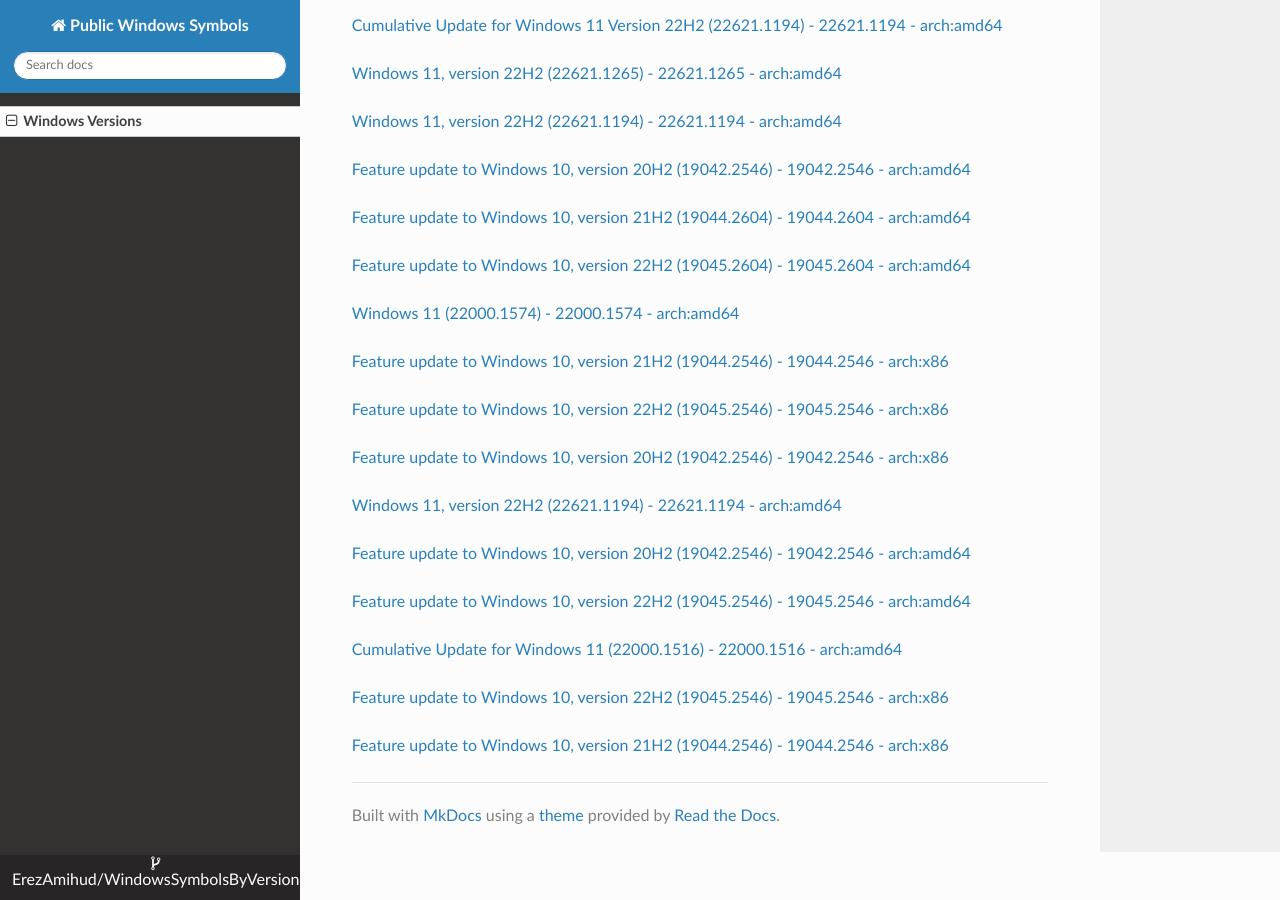
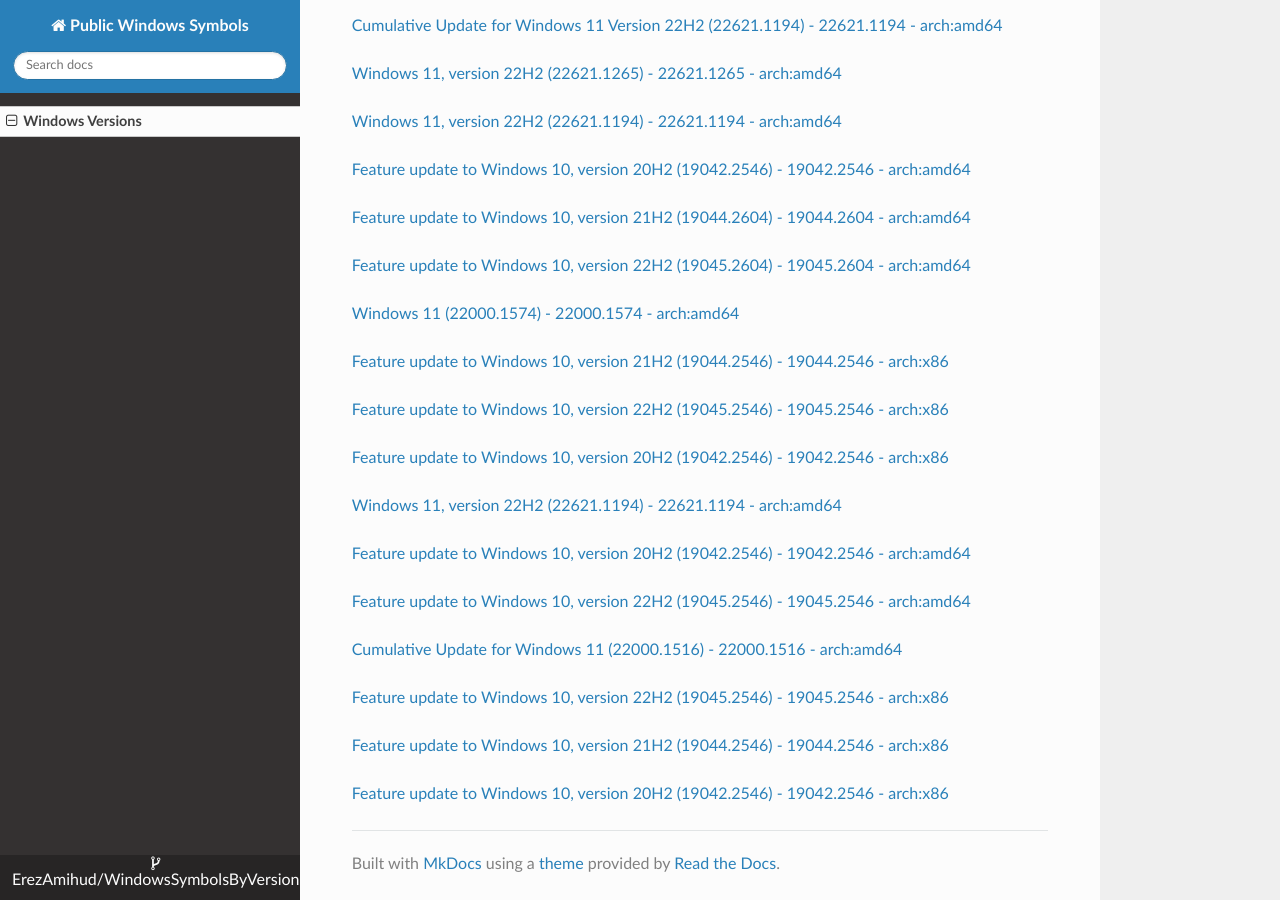
Before and after one commit to ErezAmihud/WindowsSymbolsByVersion, an MkDocs documentation site: the page built from docs/index.md, in a window 1280 px wide and 900 px high, scrolled down 40445 px. Built offline with MkDocs 1.6.1, drawn with Linux system fonts in a browser that asks for light colours; nearby versions of some CDN libraries.

Commit message:
Automated commit, add manifest for cb89f312-22ac-4760-9f80-e5b06255e7b0

```diff
--- a/docs/index.md
+++ b/docs/index.md
@@ -2362,3 +2362,6 @@
 
 
 [Feature update to Windows 10, version 21H2 (19044.2546) - 19044.2546 - arch:x86](https://github.com/ErezAmihud/WindowsSymbolsByVersion/blob/main/manifests/735626fa-b40b-4b54-a241-1422c3145ea5.manifest)
+
+
+[Feature update to Windows 10, version 20H2 (19042.2546) - 19042.2546 - arch:x86](https://github.com/ErezAmihud/WindowsSymbolsByVersion/blob/main/manifests/cb89f312-22ac-4760-9f80-e5b06255e7b0.manifest)
```
Also changed, not shown: process_builds.json (+1 -1 lines).
